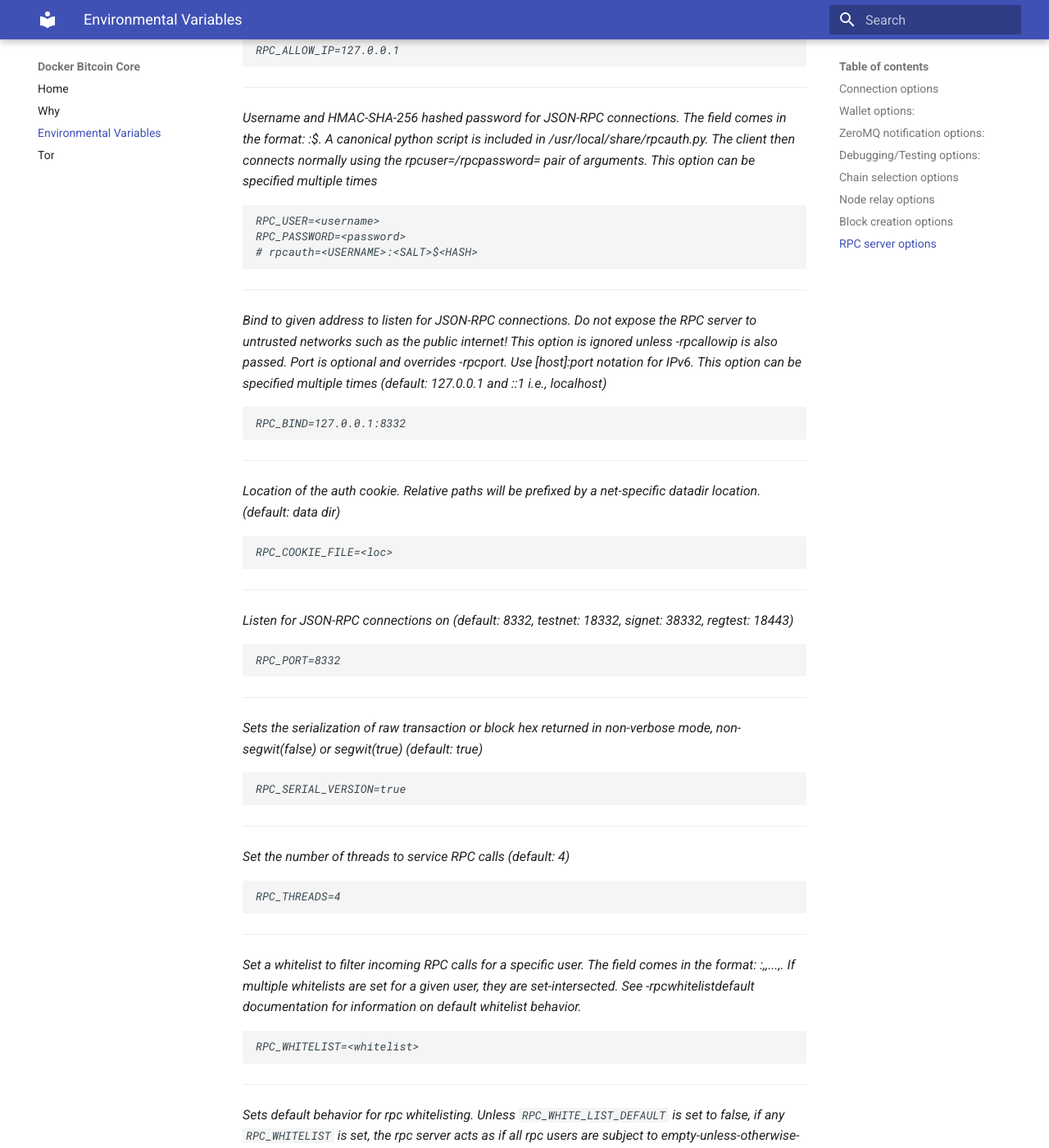
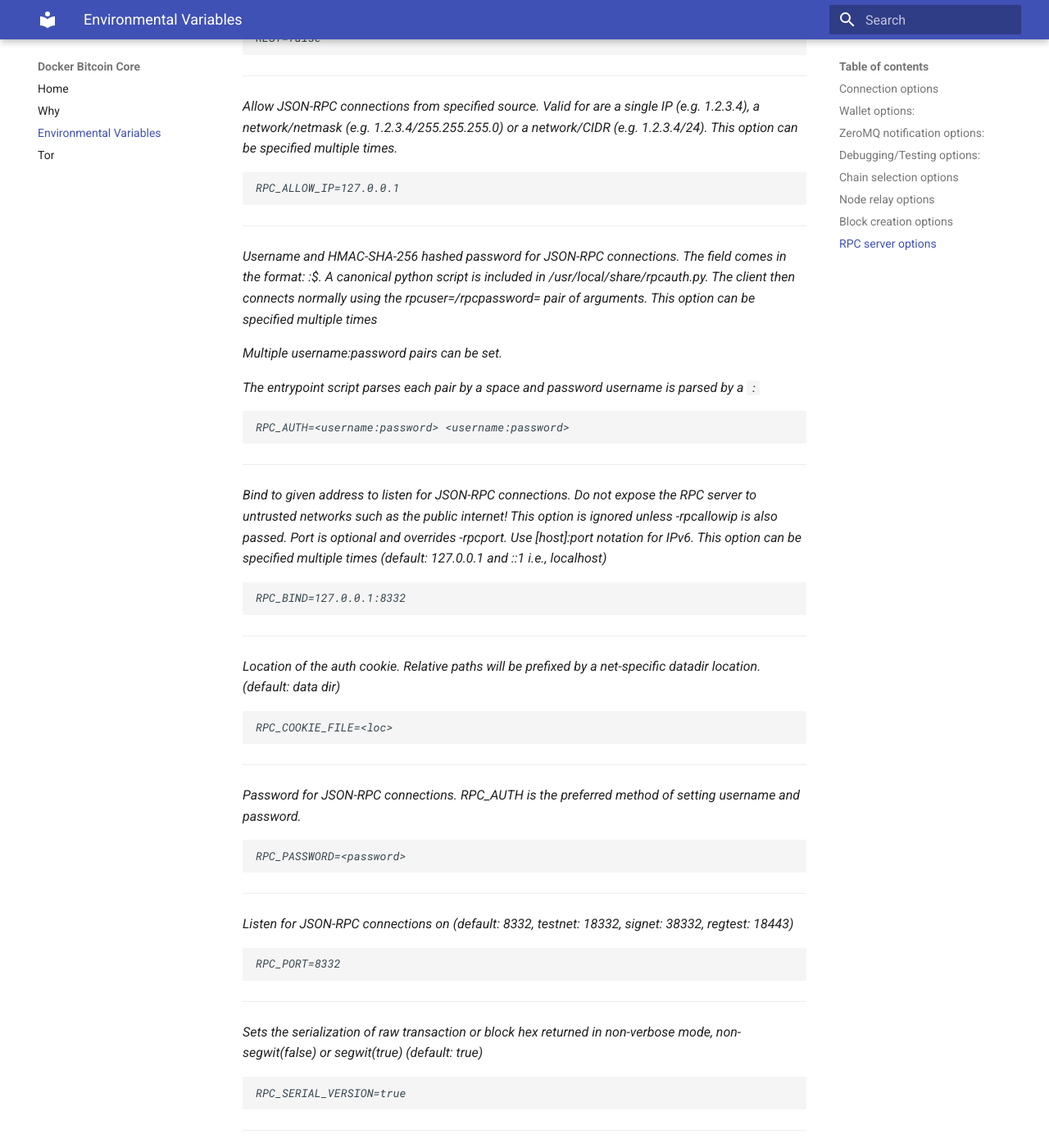
Before and after one commit to BarneyBuffet/docker-bitcoin-core, an MkDocs documentation site: the page built from docs/environmental.md, in a window 1280 px wide and 1400 px high, scrolled down 19001 px. Shown: the whole window at 82% size. Built offline with MkDocs 1.6.1 and Material for MkDocs 9.7.7, drawn with Linux system fonts in a browser that asks for light colours; some of the changed text lies outside the part shown.

Commit message:
Add rpc_auth and remove file locks option

````diff
--- a/docs/environmental.md
+++ b/docs/environmental.md
@@ -40,6 +40,12 @@
 ```bash
 LOG_CONFIG=false
 ```
+
+---
+
+Remove file locks on startup. File locks ensure two instances of bitcoin-core are not trying to access the same database files, which is good. When you have an ungraceful shutdown file locks stop the container from starting up again.
+
+REMOVE_FILE_LOCKS=false
 
 ---
 
@@ -999,10 +1005,12 @@
 
 Username and HMAC-SHA-256 hashed password for JSON-RPC connections. The field <userpw> comes in the format: <USERNAME>:<SALT>$<HASH>. A canonical python script is included in /usr/local/share/rpcauth.py. The client then connects normally using the rpcuser=<USERNAME>/rpcpassword=<PASSWORD> pair of arguments. This option can be specified multiple times
 
+Multiple username:password pairs can be set.
+
+The entrypoint script parses each pair by a space and password username is parsed by a `:`
+
 ```bash
-RPC_USER=<username>
-RPC_PASSWORD=<password>
-# rpcauth=<USERNAME>:<SALT>$<HASH>
+RPC_AUTH=<username:password> <username:password>
 ```
 
 ---
@@ -1019,6 +1027,14 @@
 
 ```bash
 RPC_COOKIE_FILE=<loc>
+```
+
+---
+
+Password for JSON-RPC connections. RPC_AUTH is the preferred method of setting username and password.
+
+```bash
+RPC_PASSWORD=<password>
 ```
 
 ---
@@ -1047,6 +1063,14 @@
 
 ---
 
+Username for JSON-RPC connections. RPC_AUTH is the preferred method of setting username and password.
+
+```bash
+RPC_USER=<username>
+```
+
+---
+
 Set a whitelist to filter incoming RPC calls for a specific user. The field <whitelist> comes in the format: <USERNAME>:<rpc 1>,<rpc 2>,...,<rpc n>. If multiple whitelists are set for a given user, they are set-intersected. See -rpcwhitelistdefault documentation for information on default whitelist behavior.
 
 ```bash
````
Also changed, not shown: 4 other files.
